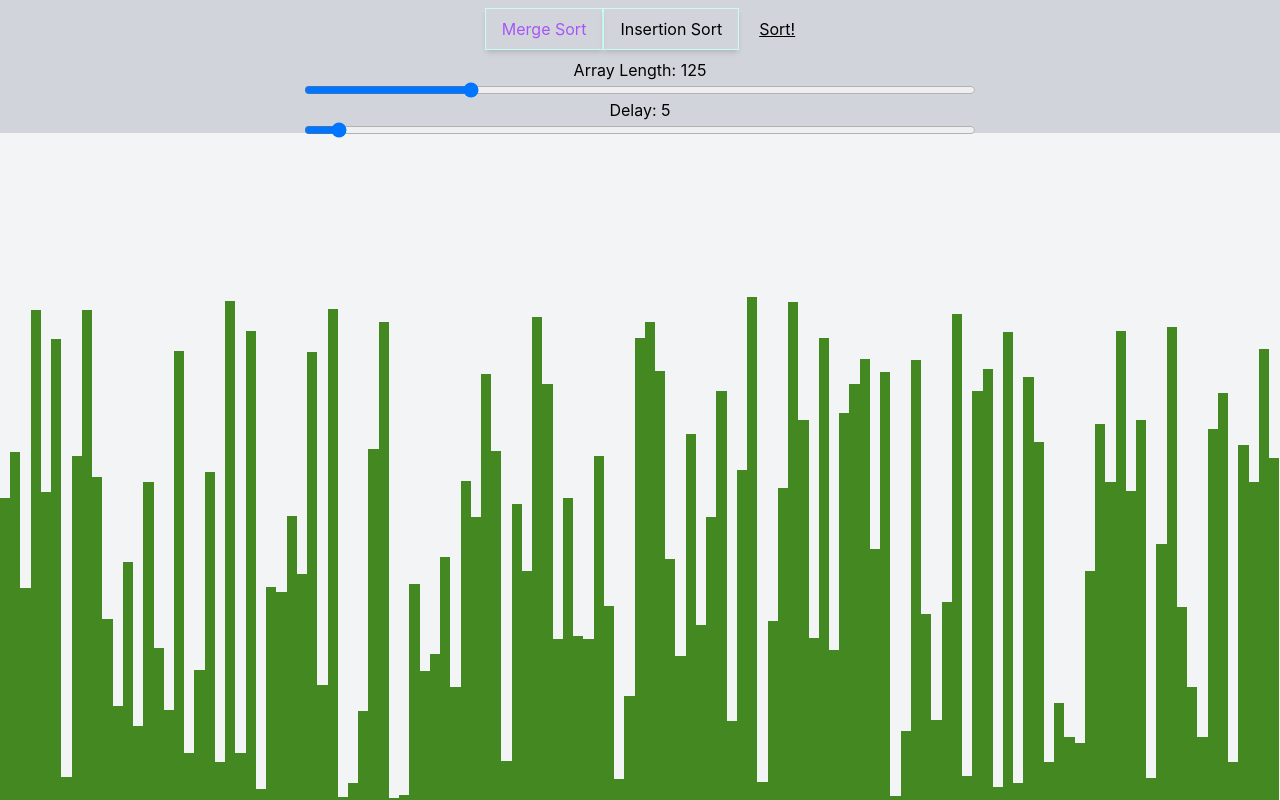
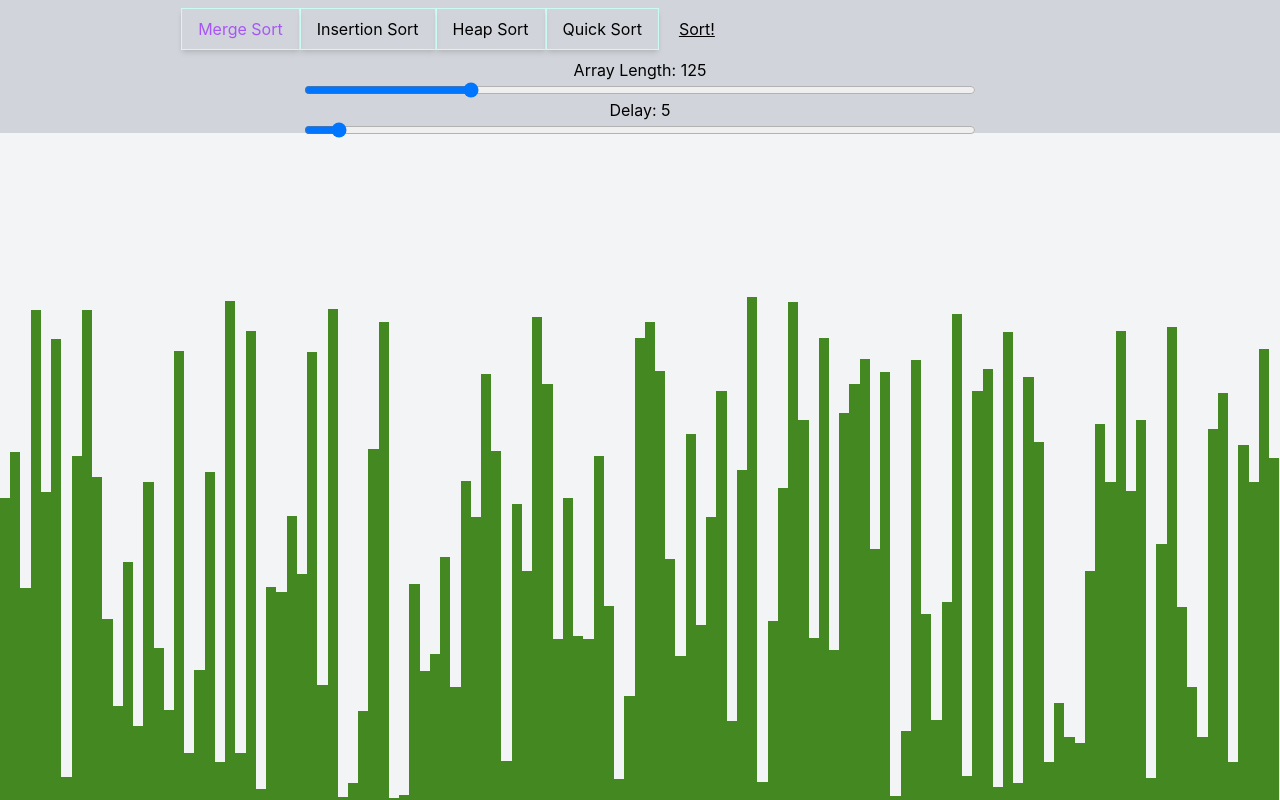
Before and after one commit to lesterfernandez/sorting-visualizer, a React (Create React App) app: page / in a window 1280 px wide. Built offline with nearby package versions, Linux system fonts and the light colour scheme.

Commit message:
feat: heap sort and quick sort ⚡

```diff
--- a/src/components/Nav.tsx
+++ b/src/components/Nav.tsx
@@ -23,9 +23,9 @@ const Nav = () => {
   };
 
   return (
-    <nav className="w-screen bg-gray-300 grid grid-flow-row">
-      <div className="flex items-center justify-center w-full my-2 gap-5">
-        <div>
+    <nav className="w-screen bg-gray-300 grid">
+      <div className="flex items-center justify-center w-5/6 max-w-4xl my-2 gap-5">
+        <div className="flex flex-wrap justify-center">
           <button
             className={`border border-teal-100 shadow-md py-2 px-4 transition-all active:scale-95 ${
               settings.algoType === "merge sort" && "text-purple-500"
@@ -36,11 +36,28 @@ const Nav = () => {
           </button>
           <button
             className={`border border-teal-100 shadow-md py-2 px-4 transition-all active:scale-95 ${
-              settings.algoType === "insertion sort" && "text-purple-500"
+              settings.algoType === "insertion sort" &&
+              "text-purple-500"
             }`}
             onClick={() => onAlgoChange("insertion sort")}
           >
             Insertion Sort
+          </button>
+          <button
+            className={`border border-teal-100 shadow-md py-2 px-4 transition-all active:scale-95 ${
+              settings.algoType === "heap sort" && "text-purple-500"
+            }`}
+            onClick={() => onAlgoChange("heap sort")}
+          >
+            Heap Sort
+          </button>
+          <button
+            className={`border border-teal-100 shadow-md py-2 px-4 transition-all active:scale-95 ${
+              settings.algoType === "quick sort" && "text-purple-500"
+            }`}
+            onClick={() => onAlgoChange("quick sort")}
+          >
+            Quick Sort
           </button>
         </div>
         <button
@@ -68,7 +85,7 @@ const Nav = () => {
           type="range"
           name="delay"
           id="delay"
-          className="w-full max-w-2xl"
+          className="w-full max-w-2xl z-10"
           min={1}
           defaultValue={5}
           onChange={onDelayChange}
--- a/src/utils/AlgoContext.tsx
+++ b/src/utils/AlgoContext.tsx
@@ -1,7 +1,14 @@
 import { createContext, useEffect, useState } from "react";
-import { Algo, Items, Settings, SettingsContext } from "./AlgoContext.types";
+import {
+  Algo,
+  Items,
+  Settings,
+  SettingsContext,
+} from "./AlgoContext.types";
+import { getHeapSortAnims } from "./algorithms/heapSort";
 import { getInsertionSortAnims } from "./algorithms/insertionSort";
 import { getMergeSortAnims } from "./algorithms/mergeSort";
+import { getQuickSortAnims } from "./algorithms/quickSort";
 import { animateDivs, animateMerge } from "./animate";
 
 const initVals: Settings = {
@@ -46,7 +53,24 @@ const AlgoContext: React.FC<Props> = ({ children }) => {
         getMergeSortAnims(nums, aux, arr, 0, items.length - 1);
         animateMerge({ newArr: nums, arr, setItems, settings });
         break;
-      default:
+      case "heap sort":
+        const { heapSorted, heapSortAnims } = getHeapSortAnims(items);
+        animateDivs({
+          newArr: heapSorted,
+          arr: heapSortAnims,
+          setItems,
+          settings,
+        });
+        break;
+      case "quick sort":
+        const { quickSorted, quickSortAnims } =
+          getQuickSortAnims(items);
+        animateDivs({
+          newArr: quickSorted,
+          arr: quickSortAnims,
+          setItems,
+          settings,
+        });
         break;
     }
   };
--- a/src/utils/AlgoContext.types.ts
+++ b/src/utils/AlgoContext.types.ts
@@ -1,4 +1,8 @@
-export type Algo = "merge sort" | "insertion sort";
+export type Algo =
+  | "merge sort"
+  | "insertion sort"
+  | "heap sort"
+  | "quick sort";
 
 export interface Settings {
   algoType: Algo;
--- /dev/null
+++ b/src/utils/algorithms/heapSort.ts
@@ -0,0 +1,47 @@
+export const getHeapSortAnims = (items: number[]) => {
+  const pq = new MaxHeap(items);
+  pq.heapSort();
+  return { heapSorted: pq.heap, heapSortAnims: pq.animArr };
+};
+
+class MaxHeap {
+  N = 0;
+  heap: number[] = [];
+  animArr: number[][] = [];
+
+  constructor(arr?: number[]) {
+    if (!arr) return;
+    const newArr = [...arr];
+    this.N = newArr.length;
+    this.heap = newArr;
+    for (let i = Math.floor(this.N / 2); i >= 0; i--) {
+      this.sink(i);
+    }
+  }
+
+  sink(i: number) {
+    while (i * 2 < this.N && this.N > 1) {
+      let j = i * 2;
+      if (i === 0) j = 1;
+      if (j + 1 < this.N && this.heap[j] < this.heap[j + 1]) j++;
+      if (this.heap[j] < this.heap[i]) break;
+      this.exch(i, j);
+      i = j;
+    }
+  }
+
+  exch(a: number, b: number) {
+    this.animArr.push([a, b]);
+    const tmp = this.heap[a];
+    this.heap[a] = this.heap[b];
+    this.heap[b] = tmp;
+  }
+
+  heapSort() {
+    while (this.N > 1) {
+      this.exch(--this.N, 0);
+      this.sink(0);
+    }
+    return this.heap;
+  }
+}
--- a/src/utils/algorithms/insertionSort.ts
+++ b/src/utils/algorithms/insertionSort.ts
@@ -1,6 +1,6 @@
 export const getInsertionSortAnims = (items: number[]) => {
   const newArr = [...items];
-  const animArr: number[][] = [[]];
+  const animArr: number[][] = [];
   for (let i = 1; i < newArr.length; i++) {
     let j = i;
     while (j > 0 && newArr[j] < newArr[j - 1]) {
--- /dev/null
+++ b/src/utils/algorithms/quickSort.ts
@@ -0,0 +1,40 @@
+export const getQuickSortAnims = (items: number[]) => {
+  const arr = [...items];
+  const animArr: number[][] = [];
+  partition(arr, animArr, 0, arr.length - 1);
+  return { quickSorted: arr, quickSortAnims: animArr };
+};
+
+const partition = (
+  arr: number[],
+  animArr: number[][],
+  lo: number,
+  hi: number
+) => {
+  if (lo >= hi) return;
+  let lt = lo;
+  let i = lo;
+  let gt = hi;
+  const v = arr[lo];
+
+  while (i <= gt) {
+    if (arr[i] < v) exch(arr, animArr, i++, lt++);
+    else if (arr[i] > v) exch(arr, animArr, i, gt--);
+    else i++;
+  }
+
+  partition(arr, animArr, lo, lt - 1);
+  partition(arr, animArr, gt + 1, hi);
+};
+
+const exch = (
+  arr: number[],
+  animArr: number[][],
+  a: number,
+  b: number
+) => {
+  animArr.push([a, b]);
+  const tmp = arr[a];
+  arr[a] = arr[b];
+  arr[b] = tmp;
+};
```
